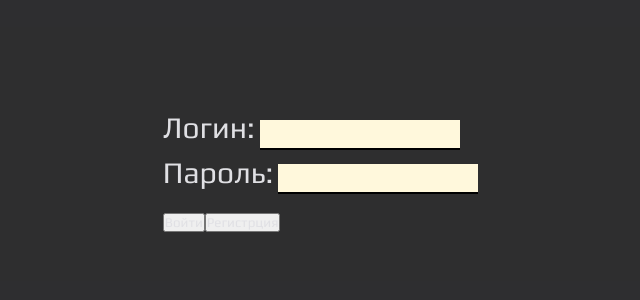
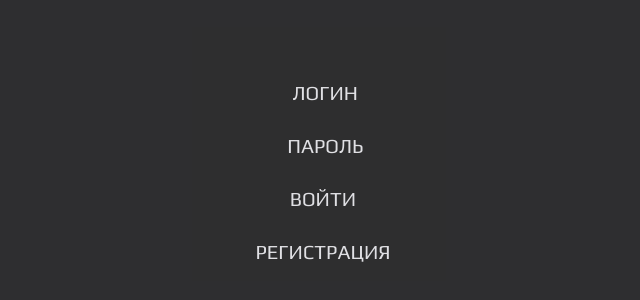
Before and after one commit to VLADIMIRHOD/HODDEL, a React (Create React App) app: page / in a window 1280 px wide. Shown: the part 228-528 px from the top of the page, without its empty margins (317-957 px from the left). Built offline with nearby package versions, Linux system fonts and the light colour scheme.

Commit message:
style auth

```diff
--- a/src/App.js
+++ b/src/App.js
@@ -1,6 +1,5 @@
 import React from "react";
 import Auth from "./components/auth/auth";
-import Week from "./components/task/week";
 import './style/App.css'
 
 
--- a/src/components/auth/auth.jsx
+++ b/src/components/auth/auth.jsx
@@ -1,23 +1,27 @@
 import React from 'react';
-import './style/auth.css'
+import classes from './style/auth.module.css'
 
 function Auth() {
   return (
-    <div className="Container">
-        <form action="alert(1)" method="post" onsubmit="return false;">
-          <section>
-            <label for="name">Логин:</label>
-            <input type="text" id="name" name="user_name"/>
-          </section>
-          <section>
-            <label for="mail">Пароль:</label>
-            <input type="password" id="mail" name="user_mail"/>
-          </section>
-          <button type="submit">Войти</button>
-          <button type="submit">Регистрция</button>
+    <div className={classes.Container}>
+        <form className={classes.authForm} action="alert(1)" method="post" autocomplete="off">
+          <input className={classes.formItem} type="text" id="name" name="user_name" placeholder=" Логин"/>
+          <input className={classes.formItem}  type="password" id="password" name="user_passwordc" placeholder=" Пароль"/>
+          <button className={classes.formItem} type="submit" onClick={login}>Войти</button>
+          <button className={classes.formItem} type="submit" onClick={registration}>Регистрация</button>
         </form>
     </div>
   )
 }
 
 export default Auth
+
+function login(e) {
+  alert("login")
+  e.preventDefault()
+}
+
+function registration(e) {
+  alert("registration")
+  e.preventDefault()
+}
--- a/src/components/auth/style/auth.css
+++ /dev/null
@@ -1,8 +0,0 @@
-form {
-  font-size: 30px;
-}
-.Container {
-  display: flex;
-  flex-direction: column;
-  justify-content: center;
-}
--- /dev/null
+++ b/src/components/auth/style/auth.module.css
@@ -0,0 +1,54 @@
+
+.Container {
+  width: 100%;
+  height: 100%;
+  display: flex;
+  flex-direction: column;
+  justify-content: center;
+  align-items: center;
+}
+
+.authForm {
+  width: 300px;
+  height: 200px;
+  display: flex;
+  flex-direction: column;
+  justify-content: center;
+}
+
+.formItem {
+  margin: 10px;
+  padding: 5px;
+  font-size: 20px;
+
+}
+
+.formItem {
+  background: unset;
+  border: none;
+  transition: .7s;
+  cursor: pointer;
+  text-align: center;
+}
+
+.formItem:hover, .formItem:hover::placeholder {
+  color: #C2C2FC;
+  transition: .1s;
+}
+
+input.formItem :active, :hover, :focus {
+  outline: 0;
+  outline-offset: 0;
+}
+input.formItem:focus::placeholder {
+  opacity: 0;
+}
+
+input.formItem::placeholder {
+  color: rgba(224, 224, 228, 1);
+  text-transform: uppercase;
+}
+
+button.formItem {
+  text-transform: uppercase;
+}
--- a/src/style/App.css
+++ b/src/style/App.css
@@ -11,9 +11,7 @@
   width: 100vw;
   height: 100vh;
   display: flex;
-  justify-content: center;
   background-color: rgba(6, 6, 8, 0.84);
-
 }
 .App {
   display: flex;
```
